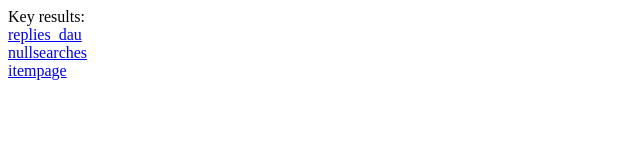
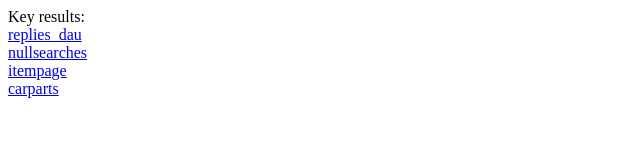
Before and after one commit to johannesbraun/johannesbraun.github.io, a plain HTML site: page jtbd/index.html in a window 1280 px wide. Shown: the full height of the page, 0-640 px from the left. Drawn offline with Linux system fonts and the light colour scheme.

Commit message:
carparts added to home

```diff
--- a/jtbd/index.html
+++ b/jtbd/index.html
@@ -5,5 +5,6 @@ Key results:</br>
 <a href="replies_dau/">replies_dau</a></br>
 <a href="nullsearches/">nullsearches</a></br>
 <a href="itempage/">itempage</a></br>
+<a href="carparts/">carparts</a></br>
 </body>
 </html>
```
Also changed, not shown: jtbd/carparts/carparts.json (renamed from jtbd/carparts/flare.json), 1 other file.
